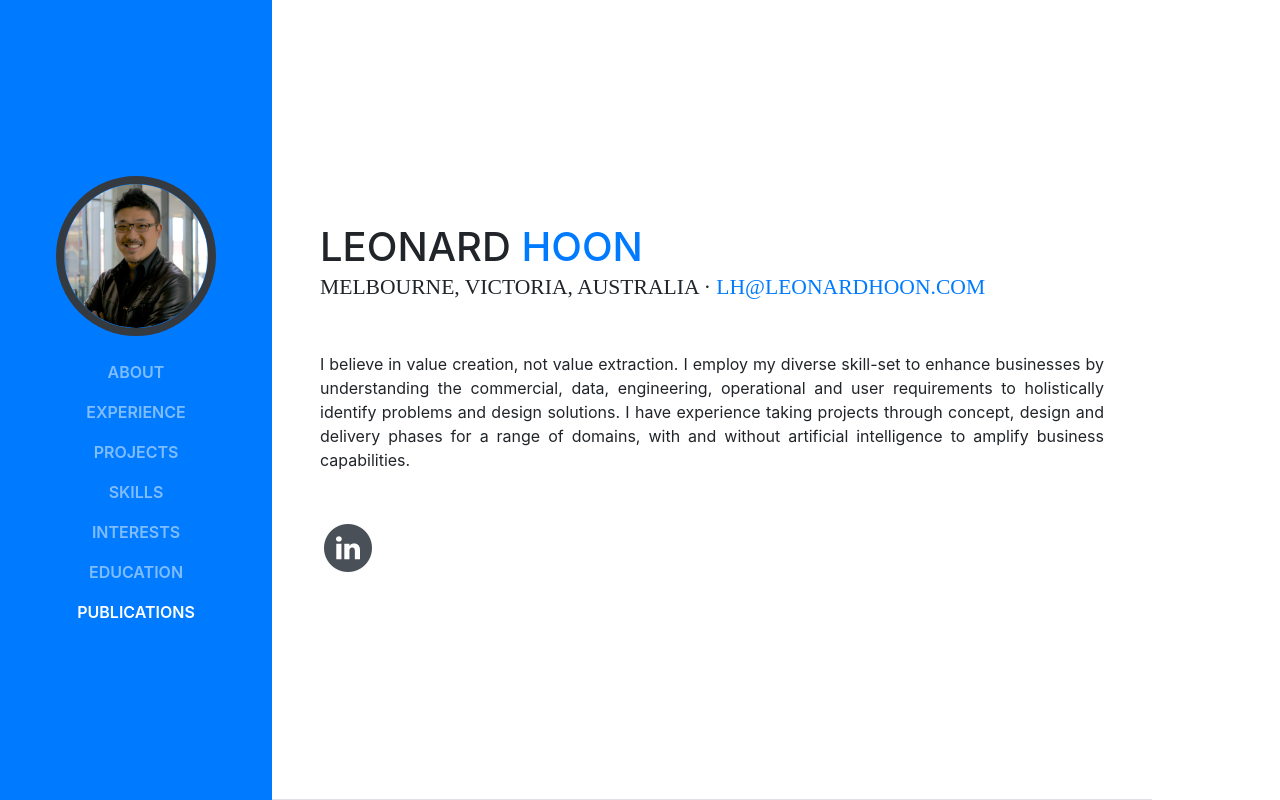
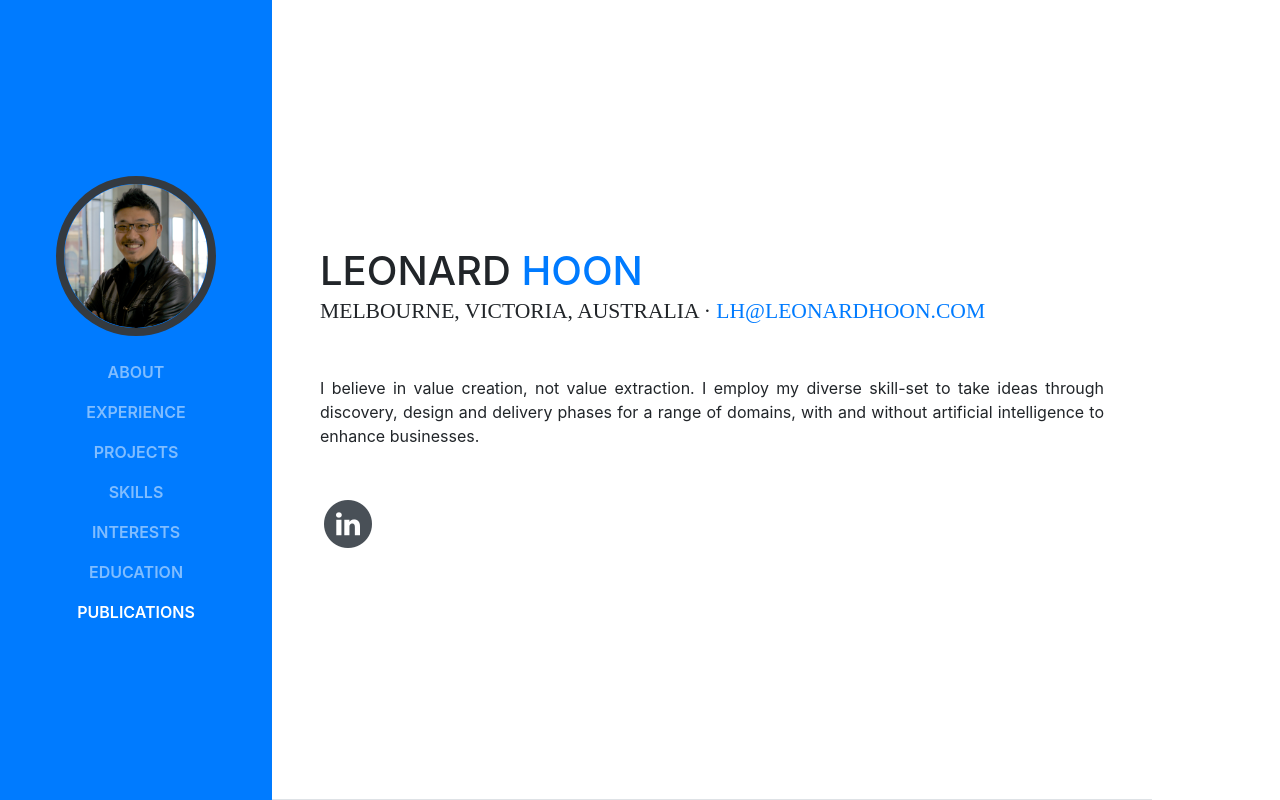
Before and after one commit to lhoon/lhoon.github.io, a website with bundled scripts: page index.html in a window 1280 px wide. Shown: the top 800 px of the page. Built offline with nearby package versions, Linux system fonts and the light colour scheme; a web font is replaced by a local one.

Commit message:
Updated About section.

```diff
--- a/index.html
+++ b/index.html
@@ -84,7 +84,7 @@
           </h1>
           <div class="subheading mb-5">Melbourne, Victoria, Australia · <a href="mailto:lh@leonardhoon.com?Subject=Hello%20from%20your%20website">lh@leonardhoon.com</a>
           </div>
-          <p class="mb-5">I believe in value creation, not value extraction. I employ my diverse skill-set to enhance businesses by understanding the commercial, data, engineering, operational and user requirements to holistically identify problems and design solutions. I have experience taking projects through concept, design and delivery phases for a range of domains, with and without artificial intelligence to amplify business capabilities.</p>
+          <p class="mb-5">I believe in value creation, not value extraction. I employ my diverse skill-set to take ideas through discovery, design and delivery phases for a range of domains, with and without artificial intelligence to enhance businesses.</p>
           <ul class="list-inline list-social-icons mb-0">
             <li class="list-inline-item">
               <a href="http://au.linkedin.com/in/leonardhoon/" target="_blank">
```
